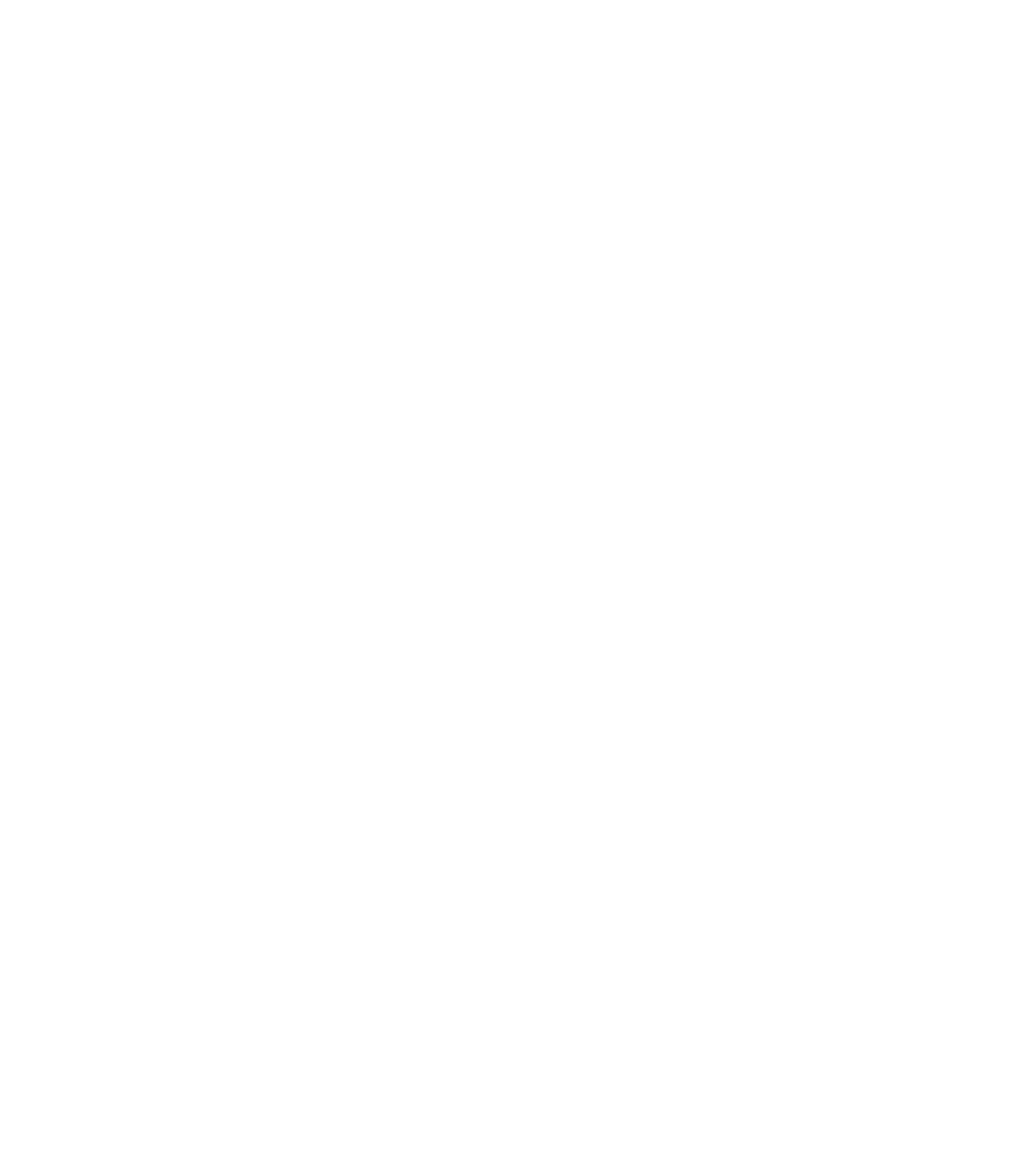
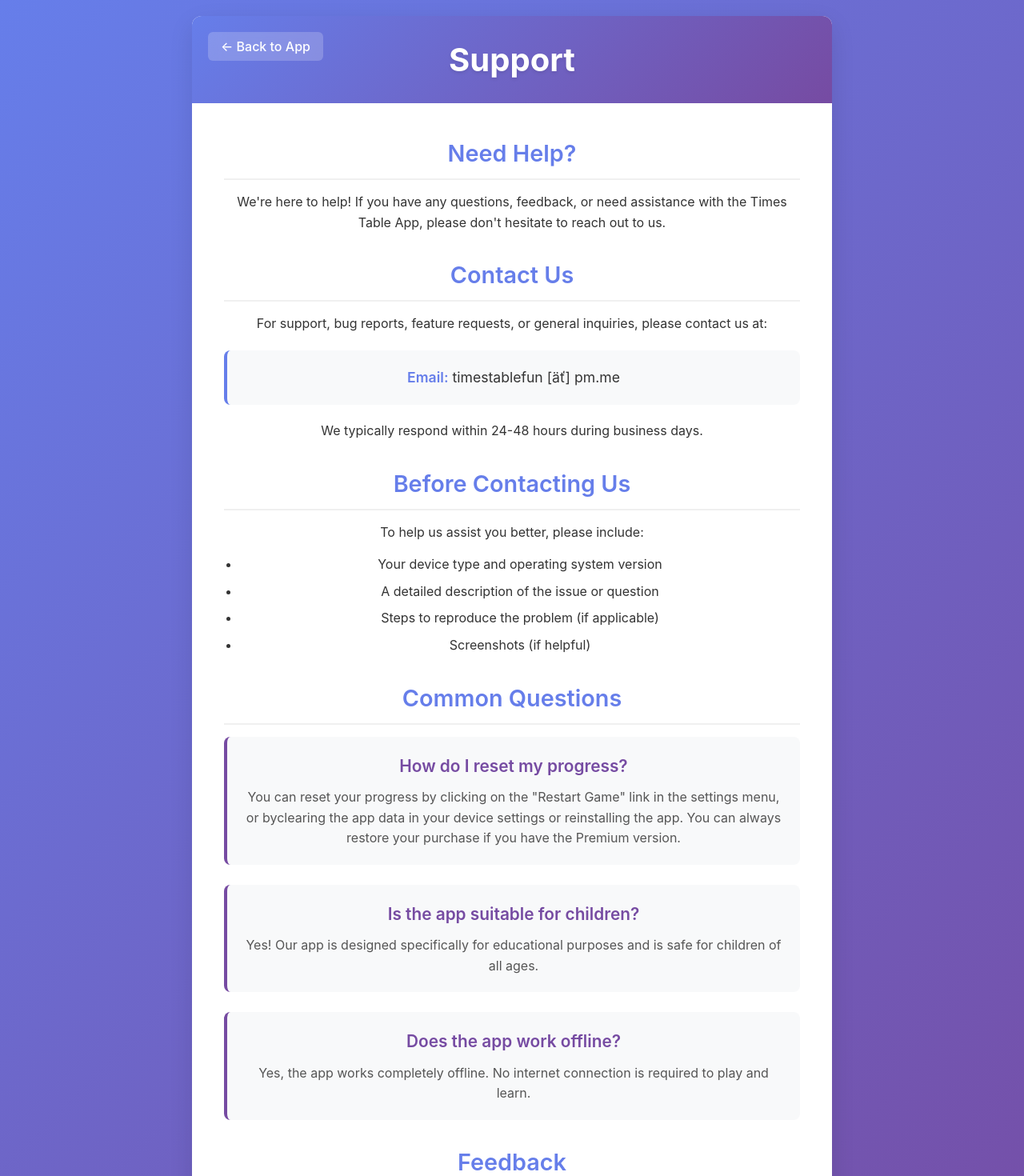
Before and after one commit to givp/times-table-app, a React (Create React App) app: page /support in a window 1280 px wide. Before the commit this address had no page. Shown: the top 1470 px of the page at 80% size. Before the commit the page ends 800 px from the top, so only its background shows below. Built offline with nearby package versions, Linux system fonts and the light colour scheme.

Commit message:
Added support page

```diff
--- a/src/App.js
+++ b/src/App.js
@@ -4,6 +4,7 @@
 import { BrowserRouter as Router, Routes, Route } from 'react-router-dom';
 import TimesTableGame from './TimesTableGame';
 import Privacy from './components/Privacy';
+import Support from './components/Support';
 import Footer from './Footer';
 import './App.css';
 
@@ -19,6 +20,7 @@
             </>
           } />
           <Route path="/privacy" element={<Privacy />} />
+          <Route path="/support" element={<Support />} />
         </Routes>
         <Analytics />
       </div>
--- a/src/Footer.js
+++ b/src/Footer.js
@@ -9,7 +9,8 @@
       <p>
         Timestable.fun | GNU GENERAL PUBLIC LICENSE |
         <a href="https://github.com/givp/times-table-app" target="_blank" rel="noreferrer"> Github</a> |
-        <Link to="/privacy"> Privacy Policy</Link>
+        <Link to="/privacy"> Privacy Policy</Link> |
+        <Link to="/support"> Support</Link>
       </p>
     </footer>
   );
--- /dev/null
+++ b/src/components/Support.css
@@ -0,0 +1,195 @@
+.support-container {
+  min-height: 100vh;
+  background: linear-gradient(135deg, #667eea 0%, #764ba2 100%);
+  padding: 20px;
+  font-family: -apple-system, BlinkMacSystemFont, 'Segoe UI', 'Roboto', 'Oxygen', 'Ubuntu', 'Cantarell', sans-serif;
+}
+
+.support-content {
+  max-width: 800px;
+  margin: 0 auto;
+  background: white;
+  border-radius: 12px;
+  box-shadow: 0 10px 30px rgba(0, 0, 0, 0.1);
+  overflow: hidden;
+}
+
+.support-header {
+  background: linear-gradient(135deg, #667eea 0%, #764ba2 100%);
+  color: white;
+  padding: 30px;
+  text-align: center;
+  position: relative;
+}
+
+.support-header h1 {
+  margin: 0;
+  font-size: 2.5rem;
+  font-weight: 700;
+  text-shadow: 0 2px 4px rgba(0, 0, 0, 0.1);
+}
+
+.back-link {
+  position: absolute;
+  top: 20px;
+  left: 20px;
+  color: white;
+  text-decoration: none;
+  font-weight: 500;
+  padding: 8px 16px;
+  border-radius: 6px;
+  background: rgba(255, 255, 255, 0.2);
+  backdrop-filter: blur(10px);
+  transition: all 0.3s ease;
+}
+
+.back-link:hover {
+  background: rgba(255, 255, 255, 0.3);
+  transform: translateY(-1px);
+}
+
+.support-body {
+  padding: 40px;
+  line-height: 1.6;
+  color: #333;
+}
+
+.support-body section {
+  margin-bottom: 30px;
+}
+
+.support-body h2 {
+  color: #667eea;
+  font-size: 1.8rem;
+  margin-bottom: 15px;
+  font-weight: 600;
+  border-bottom: 2px solid #f0f0f0;
+  padding-bottom: 8px;
+}
+
+.support-body h3 {
+  color: #764ba2;
+  font-size: 1.3rem;
+  margin: 20px 0 10px 0;
+  font-weight: 600;
+}
+
+.support-body p {
+  margin-bottom: 15px;
+  font-size: 1rem;
+}
+
+.support-body ul {
+  margin: 15px 0;
+  padding-left: 20px;
+}
+
+.support-body li {
+  margin-bottom: 8px;
+  font-size: 1rem;
+}
+
+.support-body strong {
+  color: #667eea;
+  font-weight: 600;
+}
+
+.contact-info {
+  background: #f8f9fa;
+  padding: 20px;
+  border-radius: 8px;
+  border-left: 4px solid #667eea;
+  margin: 20px 0;
+}
+
+.contact-info p {
+  margin: 0;
+  font-size: 1.1rem;
+}
+
+.faq-item {
+  margin-bottom: 25px;
+  padding: 20px;
+  background: #f8f9fa;
+  border-radius: 8px;
+  border-left: 4px solid #764ba2;
+}
+
+.faq-item h3 {
+  margin: 0 0 10px 0;
+  color: #764ba2;
+}
+
+.faq-item p {
+  margin: 0;
+  color: #555;
+}
+
+.inline-link {
+  color: #667eea;
+  text-decoration: none;
+  font-weight: 500;
+}
+
+.inline-link:hover {
+  text-decoration: underline;
+}
+
+/* Responsive design */
+@media (max-width: 768px) {
+  .support-container {
+    padding: 10px;
+  }
+
+  .support-content {
+    border-radius: 8px;
+  }
+
+  .support-header {
+    padding: 20px;
+  }
+
+  .support-header h1 {
+    font-size: 2rem;
+  }
+
+  .back-link {
+    position: static;
+    display: inline-block;
+    margin-bottom: 15px;
+  }
+
+  .support-body {
+    padding: 20px;
+  }
+
+  .support-body h2 {
+    font-size: 1.5rem;
+  }
+
+  .support-body h3 {
+    font-size: 1.2rem;
+  }
+}
+
+@media (max-width: 480px) {
+  .support-header h1 {
+    font-size: 1.8rem;
+  }
+
+  .support-body {
+    padding: 15px;
+  }
+
+  .support-body h2 {
+    font-size: 1.3rem;
+  }
+
+  .contact-info {
+    padding: 15px;
+  }
+
+  .faq-item {
+    padding: 15px;
+  }
+}
--- /dev/null
+++ b/src/components/Support.js
@@ -0,0 +1,86 @@
+import React from 'react';
+import { Link } from 'react-router-dom';
+import './Support.css';
+
+function Support() {
+  return (
+    <div className="support-container">
+      <div className="support-content">
+        <header className="support-header">
+          <h1>Support</h1>
+          <Link to="/" className="back-link">← Back to App</Link>
+        </header>
+
+        <div className="support-body">
+          <section>
+            <h2>Need Help?</h2>
+            <p>
+              We're here to help! If you have any questions, feedback, or need assistance with the Times Table App, please don't hesitate to reach out to us.
+            </p>
+          </section>
+
+          <section>
+            <h2>Contact Us</h2>
+            <p>
+              For support, bug reports, feature requests, or general inquiries, please contact us at:
+            </p>
+            <div className="contact-info">
+              <p>
+                <strong>Email:</strong> timestablefun [äť] pm.me
+              </p>
+            </div>
+            <p>
+              We typically respond within 24-48 hours during business days.
+            </p>
+          </section>
+
+          <section>
+            <h2>Before Contacting Us</h2>
+            <p>To help us assist you better, please include:</p>
+            <ul>
+              <li>Your device type and operating system version</li>
+              <li>A detailed description of the issue or question</li>
+              <li>Steps to reproduce the problem (if applicable)</li>
+              <li>Screenshots (if helpful)</li>
+            </ul>
+          </section>
+
+          <section>
+            <h2>Common Questions</h2>
+            <div className="faq-item">
+              <h3>How do I reset my progress?</h3>
+              <p>You can reset your progress by clicking on the "Restart Game" link in the settings menu, or byclearing the app data in your device settings or reinstalling the app. You can always restore your purchase if you have the Premium version.</p>
+            </div>
+            <div className="faq-item">
+              <h3>Is the app suitable for children?</h3>
+              <p>Yes! Our app is designed specifically for educational purposes and is safe for children of all ages.</p>
+            </div>
+            <div className="faq-item">
+              <h3>Does the app work offline?</h3>
+              <p>Yes, the app works completely offline. No internet connection is required to play and learn.</p>
+            </div>
+          </section>
+
+          <section>
+            <h2>Feedback</h2>
+            <p>
+              We love hearing from our users! Your feedback helps us improve the app and make it better for everyone.
+              Whether you have suggestions for new features, found a bug, or just want to share your experience,
+              we'd love to hear from you.
+            </p>
+          </section>
+
+          <section>
+            <h2>Privacy</h2>
+            <p>
+              For information about how we handle your data and privacy, please see our{' '}
+              <Link to="/privacy" className="inline-link">Privacy Policy</Link>.
+            </p>
+          </section>
+        </div>
+      </div>
+    </div>
+  );
+}
+
+export default Support;
```
